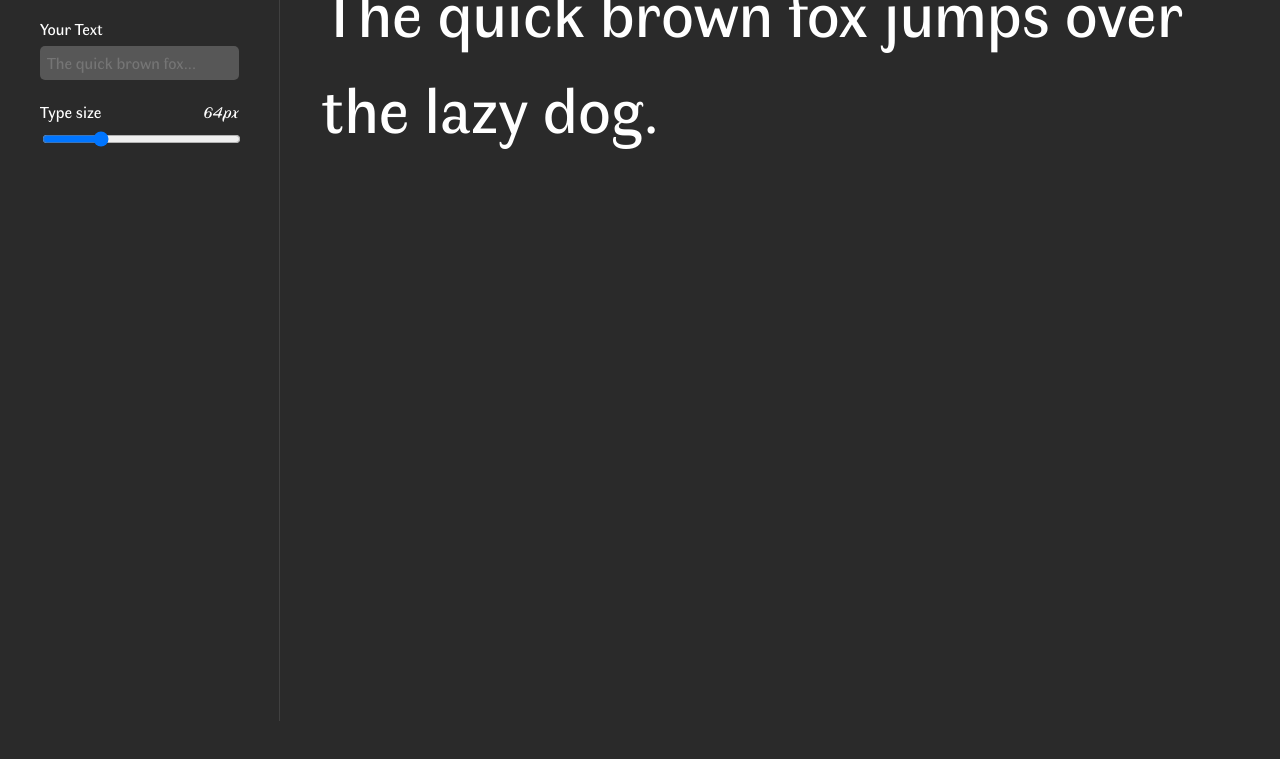
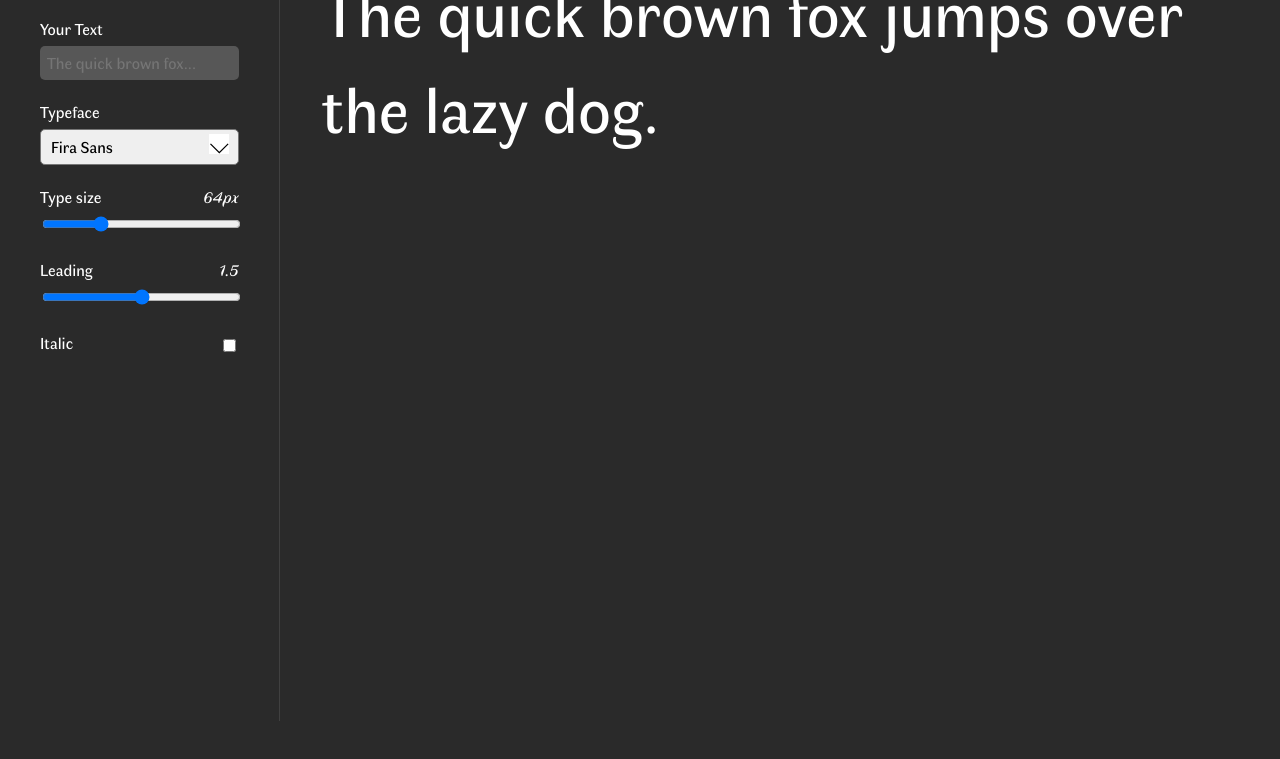
Before and after one commit to Alexcmyk/type-checker, a plain HTML site: page index.html in a window 1280 px wide. Shown: the part 79-838 px from the top of the page. Drawn offline with Linux system fonts and the light colour scheme; a web font is replaced by a local one.

Commit message:
adds typesize, leading, italic and typeface JS fuctionality

```diff
--- a/index.html
+++ b/index.html
@@ -18,11 +18,35 @@
       </div>
 
       <div class="option">
-        <label for=""
+        <label>Typeface</label>
+        <select name="typeface">
+          <option value="Fira Sans">Fira Sans</option>
+          <option value="Montserrat">Montserrat</option>
+          <option value="Piazzolla">Piazzolla</option>
+          <option value="Prompt">Prompt</option>
+        </select>
+        <img class="arrow" src="./assets/icon-arrow-down.svg" alt="arrow down" />
+      </div>
+
+      <div class="option">
+        <label
           >Type size
           <span class="typesize-output">64px</span>
         </label>
         <input type="range" name="typesize" min="12" max="200" value="64" />
+      </div>
+
+      <div class="option">
+        <label
+          >Leading
+          <span class="leading-output">1.5</span>
+        </label>
+        <input type="range" name="lineheight" min="0" max="3" value="1.5" step="0.25" />
+      </div>
+
+      <div class="option option-checkbox">
+        <label>Italic</label>
+        <input type="checkbox" name="italic" />
       </div>
     </section>
 
--- a/style.css
+++ b/style.css
@@ -1,3 +1,12 @@
+@import url("https://fonts.googleapis.com/css2?family=Fira+Sans:ital,wght@0,100;0,200;0,300;0,400;0,500;0,600;0,700;0,800;0,900;1,100;1,200;1,300;1,400;1,500;1,600;1,700;1,800;1,900&family=Montserrat:ital,wght@0,100;0,200;0,300;0,400;0,500;0,600;0,700;0,800;0,900;1,100;1,200;1,300;1,400;1,500;1,600;1,700;1,800;1,900&family=Piazzolla:ital,wght@0,100;0,200;0,300;0,400;0,500;0,600;0,700;0,800;0,900;1,100;1,200;1,300;1,400;1,500;1,600;1,700;1,800;1,900&family=Prompt:ital,wght@0,100;0,200;0,300;0,400;0,500;0,600;0,700;0,800;0,900;1,100;1,200;1,300;1,400;1,500;1,600;1,700;1,800;1,900&display=swap");
+
+/* Tags
+font-family: 'Fira Sans', sans-serif;
+font-family: 'Montserrat', sans-serif;
+font-family: 'Piazzolla', serif;
+font-family: 'Prompt', sans-serif;
+ */
+
 @font-face {
   font-family: "Faune";
   font-weight: 400;
@@ -16,8 +25,6 @@
   font-weight: 700;
   src: url(assets/faune-bold.woff2), url(assets/faune-bold.woff);
 }
-
-@import url("https://fonts.googleapis.com/css2?family=Fira+Sans:ital,wght@0,100;0,200;0,300;0,400;0,500;0,600;0,700;0,800;0,900;1,100;1,200;1,300;1,400;1,500;1,600;1,700;1,800;1,900&family=Prompt:ital,wght@0,100;0,200;0,300;0,400;0,500;0,600;0,700;0,800;0,900;1,100;1,200;1,300;1,400;1,500;1,600;1,700;1,800;1,900&family=Taviraj:ital,wght@0,100;0,200;0,300;0,400;0,500;0,600;0,700;0,800;0,900;1,100;1,200;1,300;1,400;1,500;1,600;1,700;1,800;1,900&family=Trirong:ital,wght@0,100;0,200;0,300;0,400;0,500;0,600;0,700;0,800;0,900;1,100;1,200;1,300;1,400;1,500;1,600;1,700;1,800;1,900&display=swap");
 
 /* Reset */
 
@@ -196,12 +203,19 @@ section.options h1 {
 
 div.option {
   margin: 20px 0 0 0;
+  position: relative;
 }
 
 section.options label {
   display: block;
   width: 100%;
   margin-bottom: 5px;
+  display: flex;
+  justify-content: space-between;
+  align-items: center;
+}
+
+div.option-checkbox {
   display: flex;
   justify-content: space-between;
   align-items: center;
@@ -224,6 +238,28 @@ input[type="range"] {
   width: 100%;
 }
 
+section.options select {
+  width: 100%;
+  padding: 5px 10px;
+  appearance: none;
+  -webkit-appearance: none;
+  -moz-appearance: none;
+  -ms-appearance: none;
+  cursor: pointer;
+  border-radius: 5px;
+}
+
+.arrow {
+  position: absolute;
+  background-color: #fff;
+  width: 20px;
+  height: 20px;
+  top: 34px;
+  right: 10px;
+  bottom: 0;
+  pointer-events: none;
+}
+
 textarea {
   font-size: 64px;
   width: 100%;
@@ -233,4 +269,5 @@ textarea {
   color: #fff;
   outline: none;
   resize: none;
+  transition: all 0.1s ease-in;
 }
--- a/typography.js
+++ b/typography.js
@@ -1,11 +1,25 @@
 const sentenceTag = document.querySelector(`input[type="text"]`);
+
+// Typesize selectors
 const typeSizeTag = document.querySelector(`input[name="typesize"]`);
-const typeSizeOutput = document.querySelector(`.typesize-output`);
+const typeSizeOutput = document.querySelector(`span.typesize-output`);
+
+// Lineheight selectors
+const lineHeightTag = document.querySelector(`input[name="lineheight"]`);
+const lineHeightOutput = document.querySelector(`span.leading-output`);
+
+// Italic selectors
+const italicTag = document.querySelector(`input[name="italic"]`);
+
+// Output tags
 const outputTag = document.querySelector("textarea.output");
 const originalText = outputTag.value;
 
+// Type changer tags
+
+const typefaceTag = document.querySelector(`select[name="typeface"]`);
+
 // Sentence and output logic
-
 sentenceTag.addEventListener("keyup", function () {
   if (this.value) {
     outputTag.value = this.value; //   Value is a hidden attribute that contains the content of the input tag
@@ -14,14 +28,34 @@ sentenceTag.addEventListener("keyup", function () {
   }
 });
 
-// Output tag logic
-
+// Typing logic
 outputTag.addEventListener("keyup", function () {
   sentenceTag.value = this.value;
 });
 
-//  Type size logic
+//  Typesize logic
 typeSizeTag.addEventListener("input", function () {
   outputTag.style.fontSize = `${this.value}px`;
   typeSizeOutput.innerHTML = `${this.value}px`;
 });
+
+// Line height logic
+lineHeightTag.addEventListener("input", function () {
+  outputTag.style.lineHeight = this.value;
+  lineHeightOutput.innerHTML = this.value;
+});
+
+// Checkbox logic
+italicTag.addEventListener("change", function () {
+  if (this.checked) {
+    outputTag.style.fontStyle = "italic";
+  } else {
+    outputTag.style.fontStyle = "normal";
+  }
+});
+
+// Typeface changer
+
+typefaceTag.addEventListener("input", function () {
+  outputTag.style.fontFamily = this.value;
+});
```
Also changed, not shown: assets/icon-arrow-down.svg (added).
